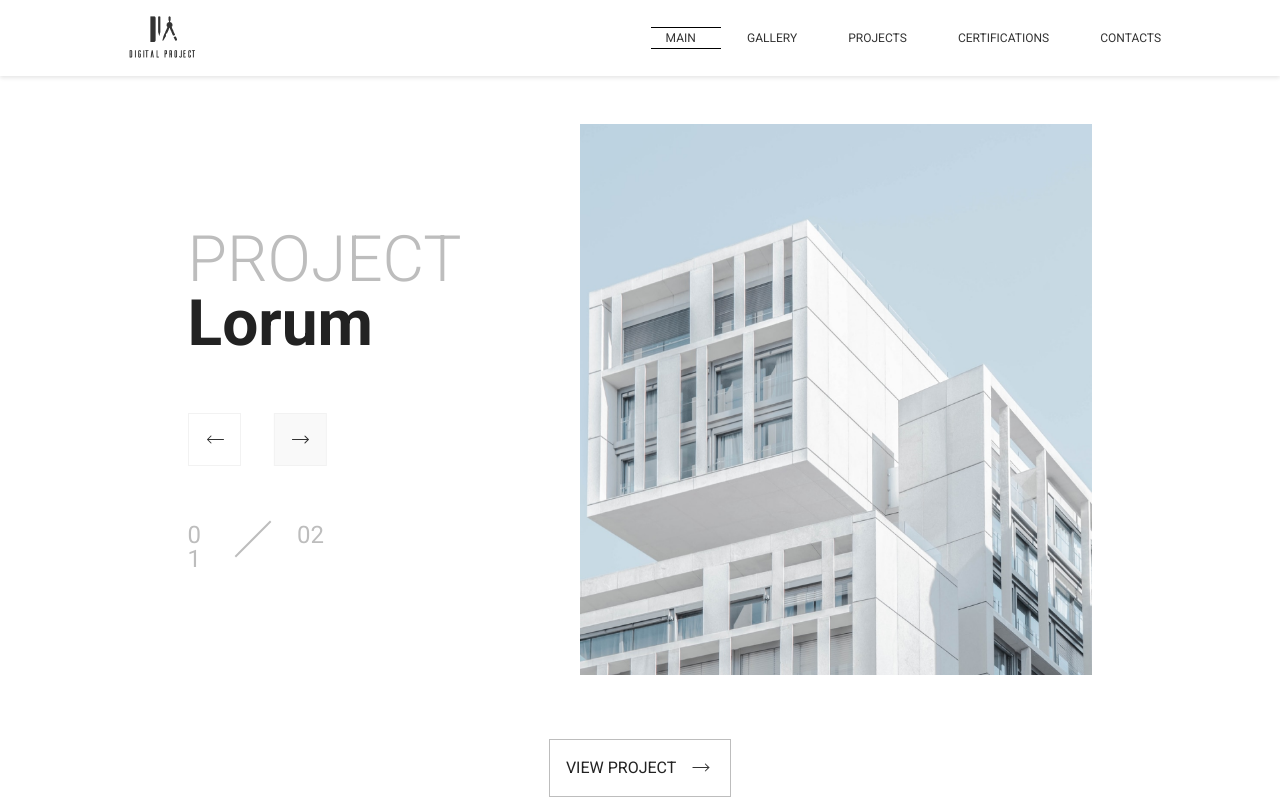
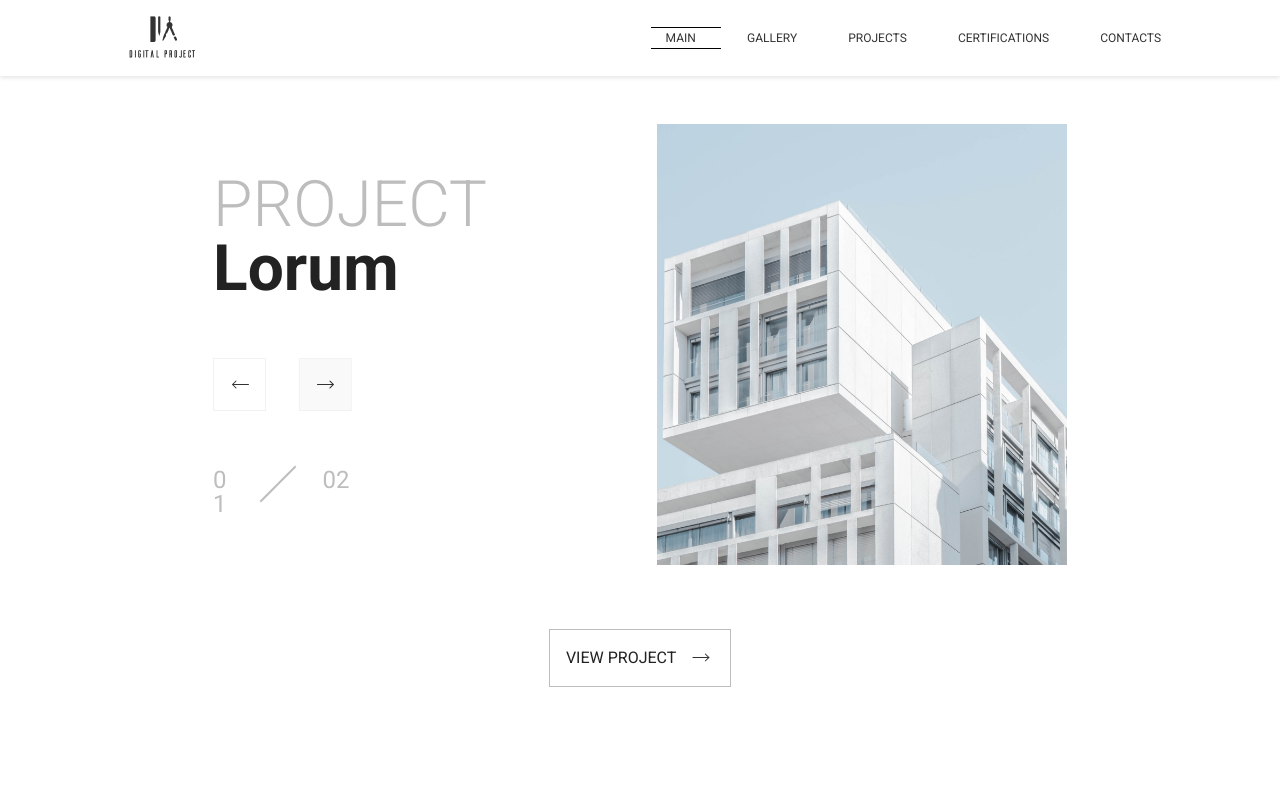
Before and after one commit to AdamJednacz/Projekt-9, a React (Create React App) app in the folder my-app/: page / in a window 1280 px wide. Shown: the top 800 px of the page. Built offline with nearby package versions, Linux system fonts and the light colour scheme; a small style sheet from the web is missing.

Commit message:
img max widht 40%

```diff
--- a/my-app/src/scss/style/_view.scss
+++ b/my-app/src/scss/style/_view.scss
@@ -97,8 +97,9 @@
       }
       .view_item_img {
         object-fit: contain;
-        max-width: 50%;
+        max-width: 40%;
         height: auto;
+
         @include phone{
           width: 100%;
           max-width: 100%;
```
